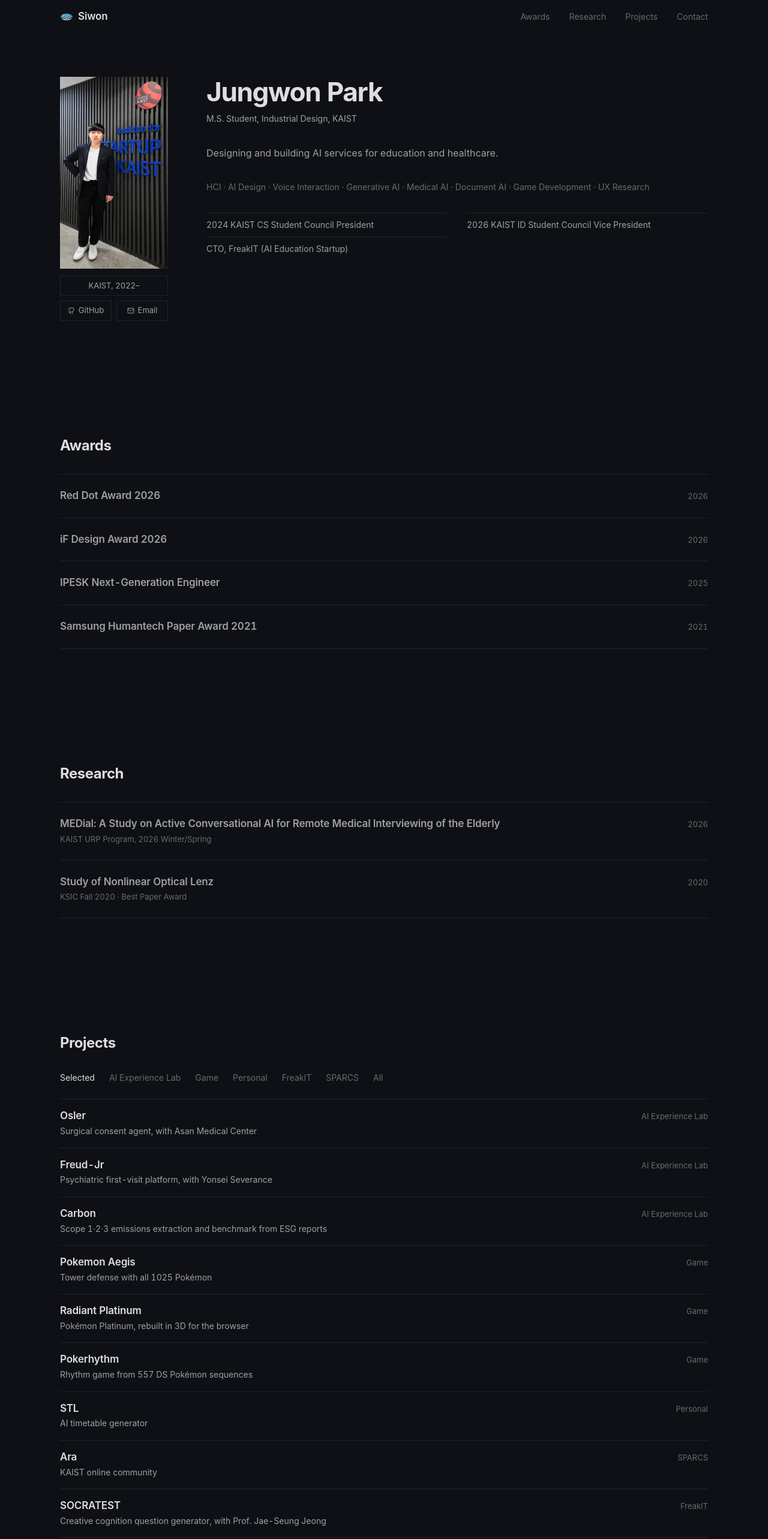
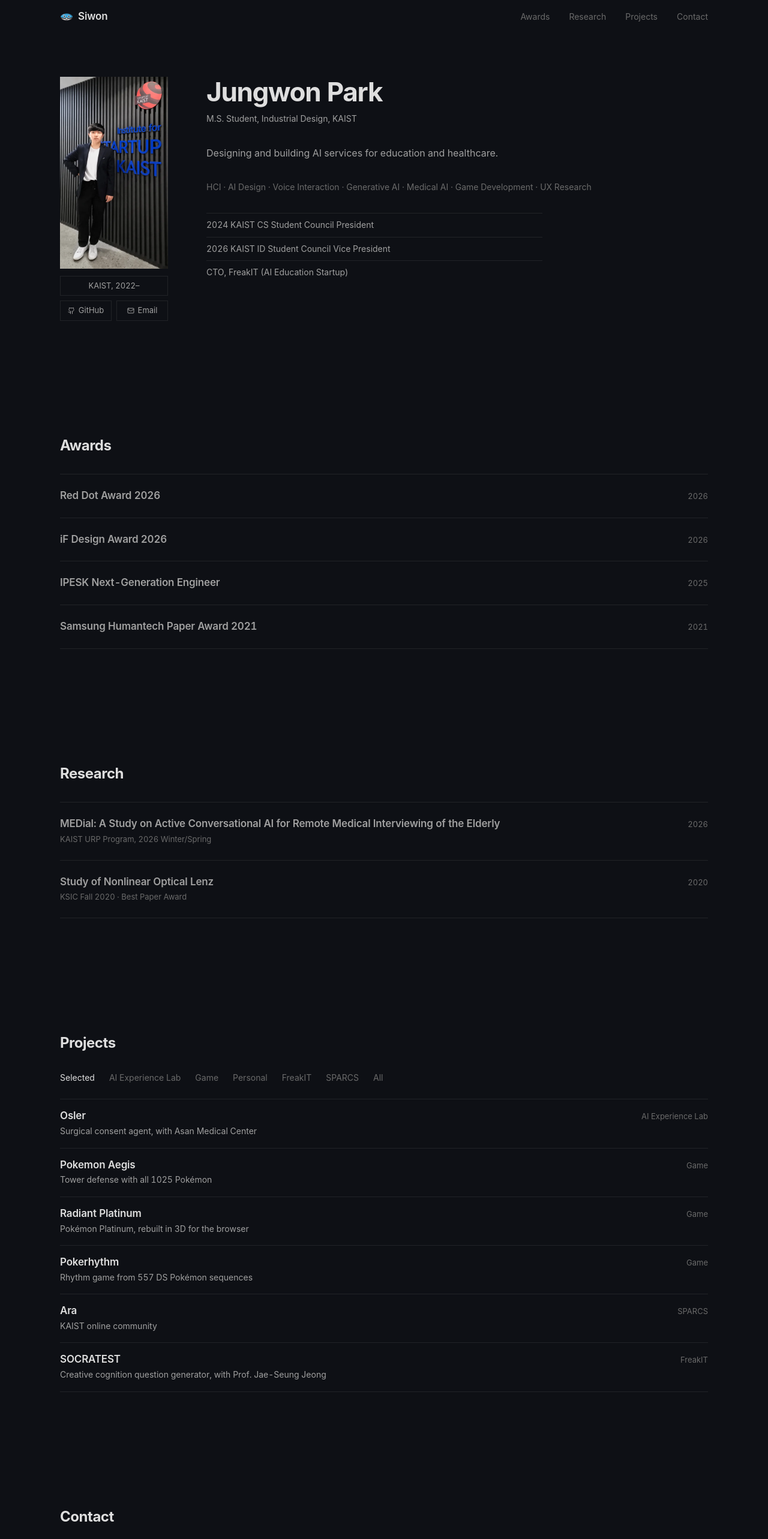
Before and after one commit to ksiwon/siwon-atelier, a React (Vite) app: page / in a window 1280 px wide. Shown: the top 2566 px of the page at 60% size. Built offline with nearby package versions, Linux system fonts and the light colour scheme; a web font is replaced by a local one.

Commit message:
content: 역할 목록 세로 배치, Selected 프로젝트 6개로 축소, Document AI 제거
Co-Authored-By: Claude Opus 5.5 <noreply@anthropic.com>
Claude-Session: https://claude.ai/code/session_01DV52hg1jdVBMWJtJYxvPZr

```diff
--- a/src/components/Hero.tsx
+++ b/src/components/Hero.tsx
@@ -104,13 +104,7 @@ const Interests = styled.p`
 
 const RolesGrid = styled.ul`
   list-style: none;
-  display: grid;
-  grid-template-columns: repeat(2, 1fr);
-  column-gap: ${({ theme }) => theme.spacing.xl};
-
-  @media (max-width: 480px) {
-    grid-template-columns: 1fr;
-  }
+  max-width: 560px;
 `;
 
 const Role = styled.li`
@@ -120,7 +114,7 @@ const Role = styled.li`
   border-top: 1px solid ${({ theme }) => theme.colors.border};
 `;
 
-const researchInterests = ['HCI', 'AI Design', 'Voice Interaction', 'Generative AI', 'Medical AI', 'Document AI', 'Game Development', 'UX Research'];
+const researchInterests = ['HCI', 'AI Design', 'Voice Interaction', 'Generative AI', 'Medical AI', 'Game Development', 'UX Research'];
 
 export const Hero = () => (
   <HeroSection id="hero">
--- a/src/data/projects.ts
+++ b/src/data/projects.ts
@@ -16,8 +16,8 @@ export interface Project {
 export const projects: Project[] = [
   // AEL — deployments retired, links removed
   { id: 'osler', title: 'Osler', description: 'Surgical consent agent, with Asan Medical Center', category: 'AEL', tech: ['AI', 'Healthcare', 'NLP'], featured: true, star: true, color: '#6366f1' },
-  { id: 'freud-jr', title: 'Freud-Jr', description: 'Psychiatric first-visit platform, with Yonsei Severance', category: 'AEL', tech: ['AI', 'Mental Health', 'UX'], featured: true, star: true, color: '#8b5cf6' },
-  { id: 'carbon', title: 'Carbon', description: 'Scope 1·2·3 emissions extraction and benchmark from ESG reports', category: 'AEL', tech: ['LLM', 'ESG', 'Document AI'], featured: true, star: true, color: '#059669' },
+  { id: 'freud-jr', title: 'Freud-Jr', description: 'Psychiatric first-visit platform, with Yonsei Severance', category: 'AEL', tech: ['AI', 'Mental Health', 'UX'], featured: true, color: '#8b5cf6' },
+  { id: 'carbon', title: 'Carbon', description: 'Scope 1·2·3 emissions extraction and benchmark from ESG reports', category: 'AEL', tech: ['LLM', 'ESG', 'Document AI'], featured: true, color: '#059669' },
   { id: 'medicall', title: 'MediCall', description: 'AI medical tourism platform, at SWITCH SG', category: 'AEL', tech: ['AI', 'Tourism', 'Healthcare'], featured: true, color: '#06b6d4' },
   { id: 'choreobot', title: 'ChoreoBot', description: 'Chatbot for choreography creation', category: 'AEL', tech: ['AI', 'Dance', 'Generative'], color: '#ec4899' },
 
@@ -27,7 +27,7 @@ export const projects: Project[] = [
   { id: 'pokerhythm', title: 'Pokerhythm', description: 'Rhythm game from 557 DS Pokémon sequences', category: 'Game', link: 'https://pokerhythm.siwon.it.kr', tech: ['Preact', 'Web Audio', 'Firestore'], featured: true, star: true, color: '#f472b6' },
 
   // Own
-  { id: 'stl', title: 'STL', description: 'AI timetable generator', category: 'Own', link: 'https://stl.siwon.it.kr', tech: ['AI', 'Optimization', 'KAIST'], featured: true, star: true, color: '#3b82f6' },
+  { id: 'stl', title: 'STL', description: 'AI timetable generator', category: 'Own', link: 'https://stl.siwon.it.kr', tech: ['AI', 'Optimization', 'KAIST'], featured: true, color: '#3b82f6' },
   { id: 'votex', title: 'VoteX', description: 'Secret online voting', category: 'Own', link: 'https://votex.siwon.it.kr', tech: ['Security', 'Web3', 'Democracy'], color: '#22c55e' },
   { id: 'pawmo', title: 'Pawmo', description: 'KAIST graduation checker', category: 'Own', link: 'https://pawmo.siwon.it.kr', tech: ['KAIST', 'Graduation', 'Checker'], color: '#22c55e' },
   { id: 'missvoice', title: 'MissVoice', description: 'Voice generation from recordings', category: 'Own', link: 'https://missvoice.siwon.it.kr', tech: ['AI', 'Voice', 'TTS'], color: '#f43f5e' },
```
